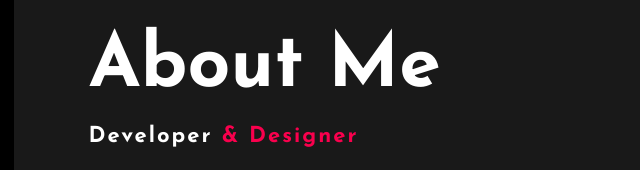
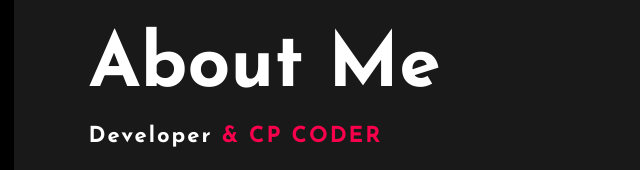
Before and after one commit to amitsahu77/intro-web, a plain HTML site: page index.html in a window 1280 px wide. Shown: the part 1000-1170 px from the top of the page, 529-1169 px from the left. Drawn offline with Linux system fonts and the light colour scheme.

Commit message:
Update index.html

```diff
--- a/index.html
+++ b/index.html
@@ -51,7 +51,7 @@
 			<img src="img/main.jpg">
 			<div class="about-text">
 				<h2>About Me</h2>
-				<h5>Developer <span>& Designer</span></h5>
+				<h5>Developer <span>& CP CODER</span></h5>
 				<p>I am student of IIT BHU.I am a front-end web developer and CP coder. I can provide clean code and
 					pixel perfect design. I also make the
 					website more & more interactive with web animations..A responsive design
```
